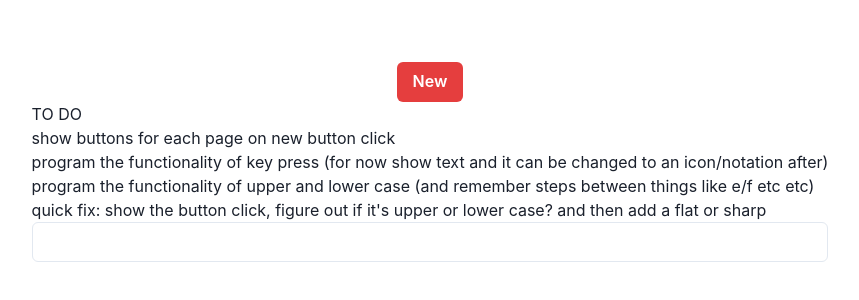
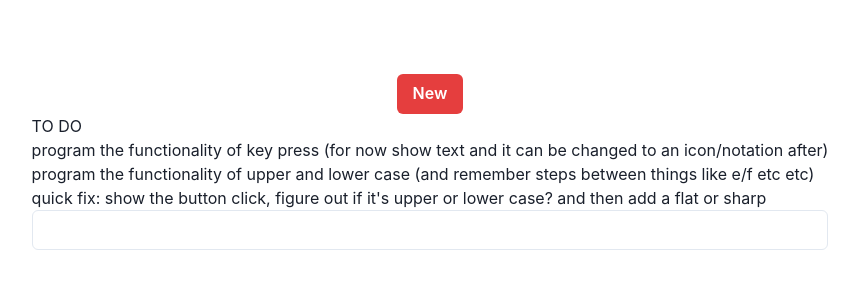
Before and after one commit to helloumma/Music-App, a Next.js app: page / in a window 1280 px wide. Shown: the part 238-538 px from the top of the page, without its empty margins (210-1069 px from the left). Built offline with nearby package versions, Linux system fonts and the light colour scheme.

Commit message:
button styles

```diff
--- a/pages/index.tsx
+++ b/pages/index.tsx
@@ -8,7 +8,7 @@ import React, { useState } from "react";
 import { useRouter } from "next/router";
 import { Input } from "@chakra-ui/react";
 import { DummyData } from "../types";
-
+import { Flex, Spacer } from "@chakra-ui/react";
 // key press of anything other than a-g should be dealt with
 
 // need a useRef to store the amount of pages
@@ -97,12 +97,14 @@ const Home: NextPage<Props> = (Props) => {
         <Button colorScheme="red" onClick={handleClick}>
           New
         </Button>
-        {buttons}
+        <Flex key={count} direction={"row"} justifyContent="center">
+          {buttons}
+        </Flex>
+
         {/* map over the number of clicks and create a button for each  */}
 
         <div>
           <h1>TO DO</h1>
-          <p>show buttons for each page on new button click</p>
           <p>
             program the functionality of key press (for now show text and it can
             be changed to an icon/notation after)
@@ -119,7 +121,7 @@ const Home: NextPage<Props> = (Props) => {
           {/* the input needs to be a component that can be used in all pages */}
           {/* deal with the upper and lower case letters */}
           {/* deal with only a-g */}
-          {/* program functionality of mappying the time to a type of note */}
+          {/* program functionality of mapying the time to a type of note */}
           {/* show the note either normal, flat, sharp and the type of note */}
           <Input type="text" onKeyDown={onKeyDown} onKeyUp={onKeUp} />
           {keyRelease}
```
